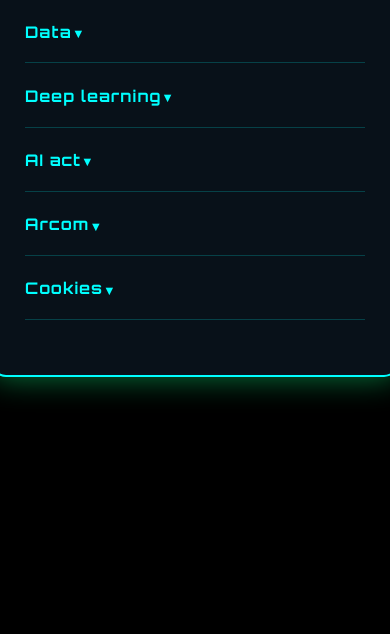
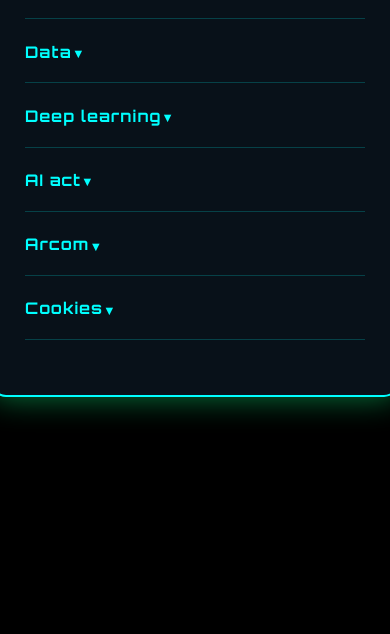
Before and after one commit to eliottzdg/lafindelindividu, a plain HTML site: page vocabulaire.html in a window 390 px wide. Shown: the part 210-844 px from the top of the page. Drawn offline with Linux system fonts and the light colour scheme.

Commit message:
Update vocabulaire.html

```diff
--- a/vocabulaire.html
+++ b/vocabulaire.html
@@ -14,11 +14,10 @@
       width: 100%;
       display: flex;
       justify-content: center;
-      align-items: flex-start; /* Align to top, we'll use margin-top on .content */
+      align-items: flex-start;
       background: black;
       color: #fff;
     }
-
     .background-image {
       position: absolute;
       top: 0; left: 0;
@@ -33,13 +32,11 @@
       background-color: rgba(0, 0, 0, 0.5);
       z-index: -1;
     }
-
     .cta {
       position: absolute;
       top: 20px;
       left: 20px;
     }
-
     .cta a {
       display: inline-block;
       padding: 1rem 2rem;
@@ -52,13 +49,11 @@
       transition: all 0.3s ease-in-out;
       font-family: 'Orbitron', sans-serif;
     }
-
     .cta a:hover {
       background: #0ff;
       color: #000;
       box-shadow: 0 0 15px #0ff;
     }
-
     .content {
       text-align: center;
       padding: 2rem;
@@ -68,16 +63,14 @@
       box-shadow: 0 0 32px #0ff77f7f;
       min-width: 340px;
       max-width: 95vw;
-      margin-top: 80px; /* Décale le cadre vers le bas */
+      margin-top: 120px; /* même hauteur que la page sommaire */
     }
-
     .content h1 {
       font-size: 3rem;
       color: #0ff;
       text-shadow: 0 0 15px #0ff;
       margin-bottom: 2rem;
     }
-
     .vocab-list {
       text-align: left;
       max-width: 500px;
@@ -85,13 +78,11 @@
       padding: 0;
       list-style: none;
     }
-
     .vocab-item {
       margin-bottom: 1.4rem;
       border-bottom: 1px solid #0ff3;
       padding-bottom: 0.8rem;
     }
-
     .vocab-term {
       font-size: 1.4rem;
       color: #0ff;
@@ -102,12 +93,10 @@
       user-select: none;
       position: relative;
     }
-
     .vocab-term:hover, .vocab-term:focus {
       color: #fff;
       text-shadow: 0 0 8px #0ff, 0 0 2px #fff;
     }
-
     .vocab-def {
       font-size: 1.2rem;
       color: #fff;
@@ -135,11 +124,10 @@
     .vocab-item.open .vocab-term::after {
       transform: rotate(-180deg);
     }
-
     @media (max-width: 600px) {
       .content h1 { font-size: 2rem; }
       .vocab-term, .vocab-def { font-size: 1rem; }
-      .content { margin-top: 40px; }
+      .content { margin-top: 60px; }
     }
   </style>
 </head>
```
